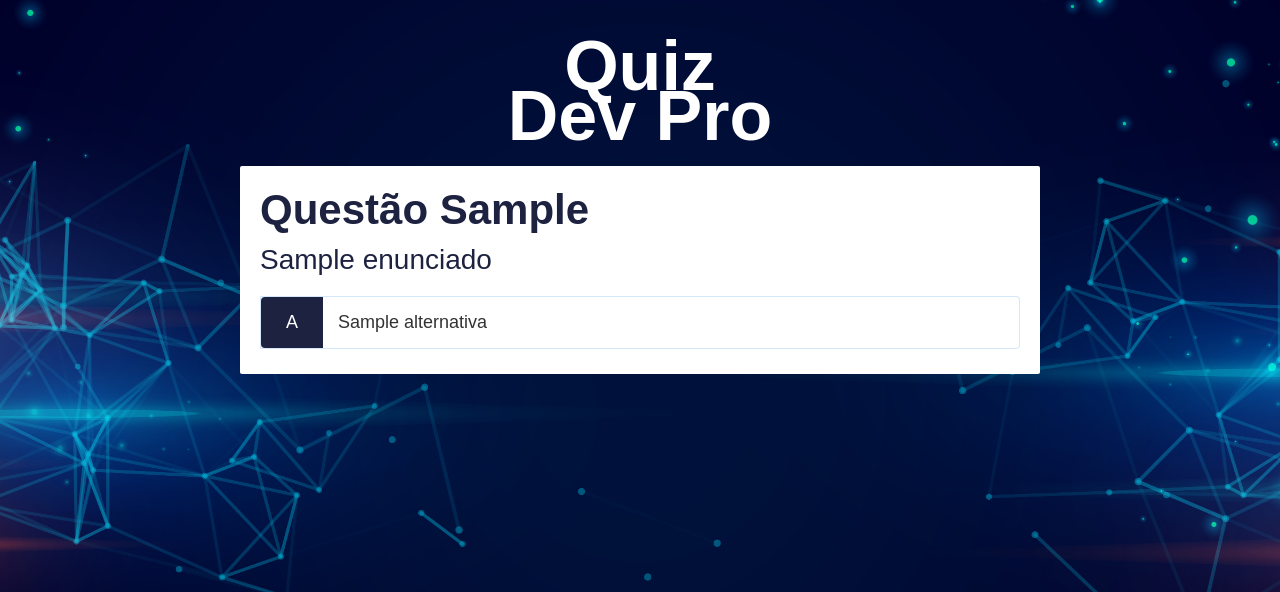
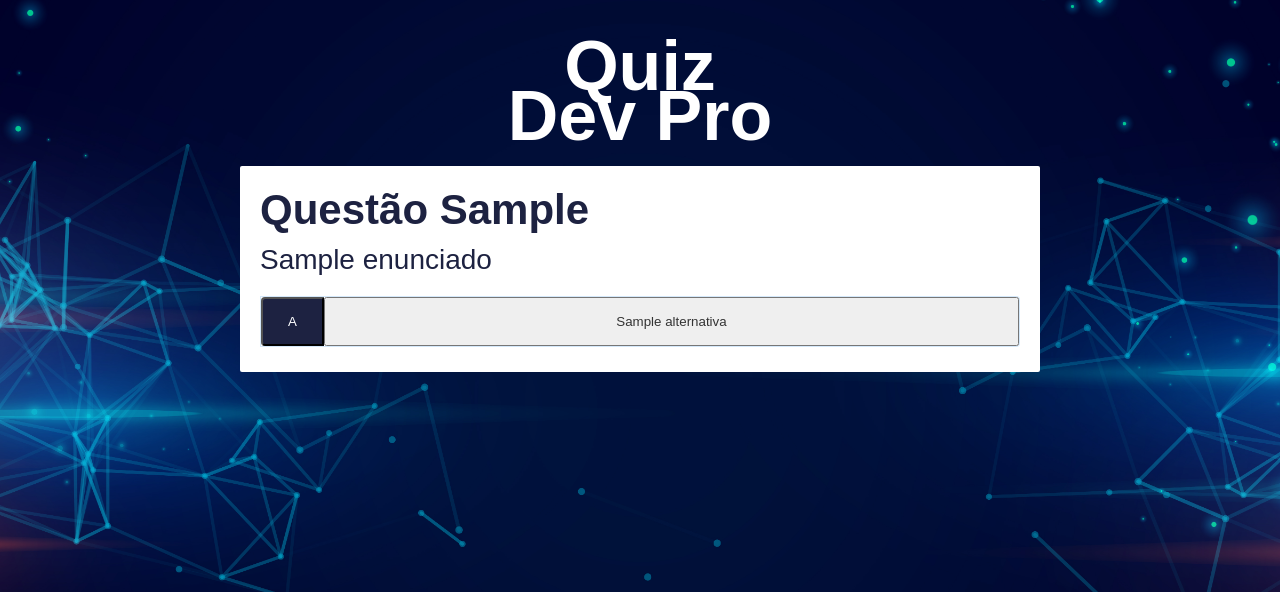
Before and after one commit to jasielserra/quiz, a Django app: template quiz/base/templates/base/game.html in a window 1280 px wide. Shown: the top 592 px of the page. Run offline with Django 3.2, Linux system fonts and the light colour scheme; the template is opened without the code that fills it: most values are stand-ins (such as "Sample title", 1, 10 or a date in 2020); data that the repository does not hold is empty.

Commit message:
Implementado form de frontend que recebe como input cada uma das alternativas da nossa pergunta e submete ao nosso backend.

```diff
--- a/quiz/base/templates/base/game.html
+++ b/quiz/base/templates/base/game.html
@@ -22,10 +22,14 @@
                     <h3>{{ pergunta.enunciado }}</h3>
 
                     {% for alternativa in pergunta.alternativas.array  %}
-                    <div class="choice-container">
-                        <p class="choice-prefix">{% cycle 'A' 'B' 'C' 'D' %}</p>
-                        <p class="choice-text">{{alternativa}}</p>
-                    </div>
+                    <form method="post" action="/perguntas/{{ indice_da_questao }}">
+                         {%  csrf_token %}
+                        <input type="hidden" name="resposta_indice" value="{{ forloop.counter0 }}"/>
+                      <div class="choice-container">
+                        <button type="submit" class="choice-prefix">{% cycle 'A' 'B' 'C' 'D' %}</button>
+                        <button type="submit" class="choice-text">{{alternativa}}</button>
+                      </div>
+                    </form>
                     {% endfor %}
 
                 </div>
```
